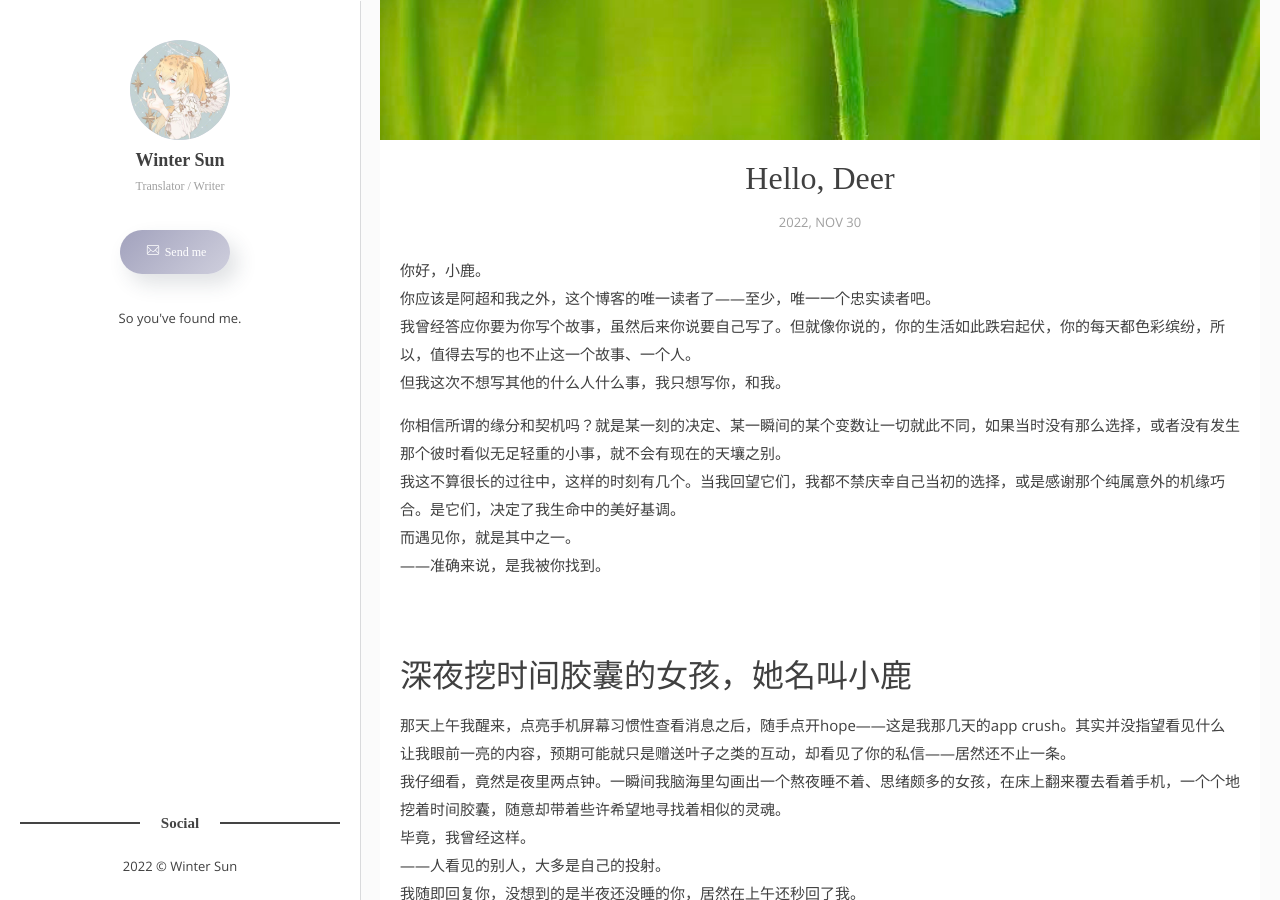
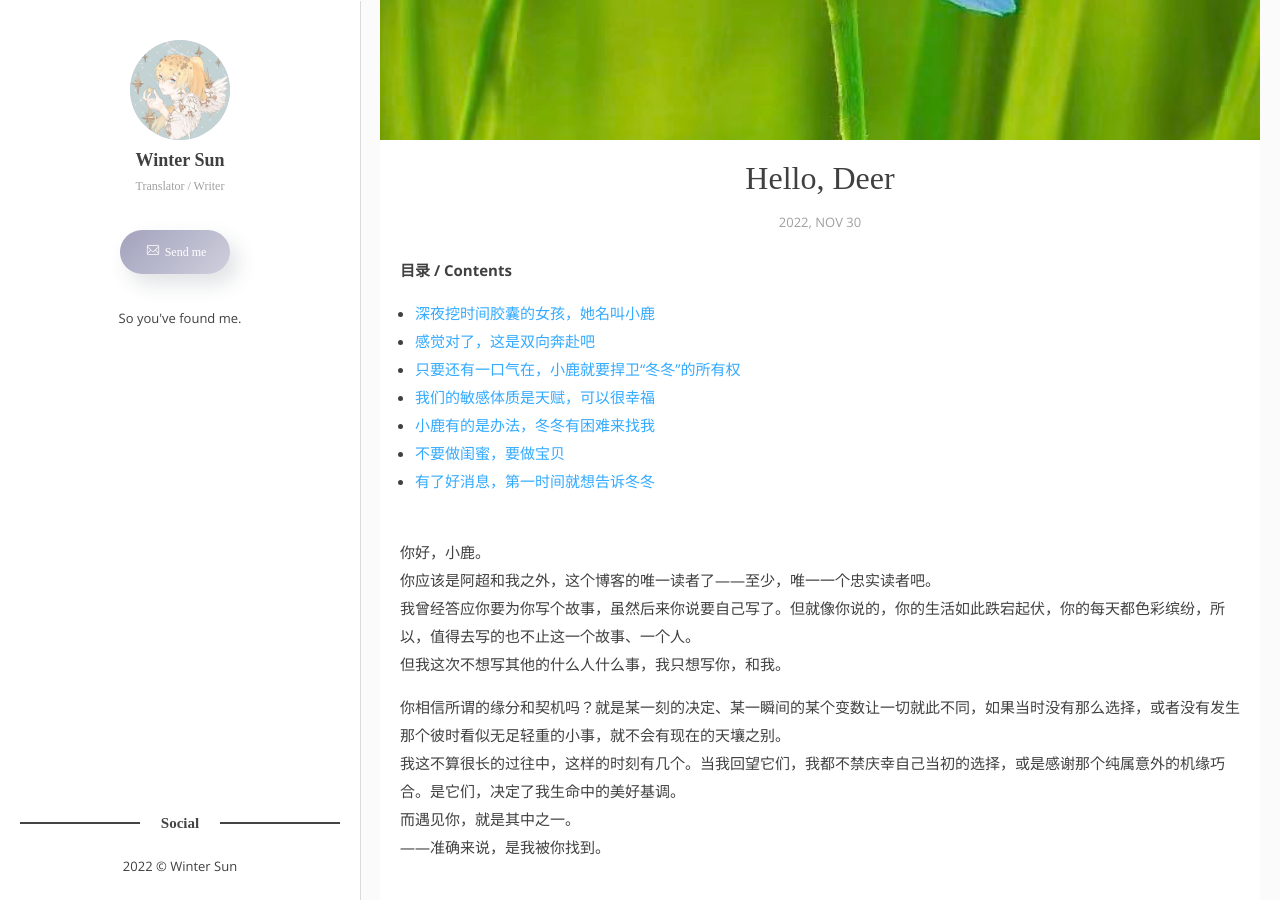
Before and after one commit to DXWinterSun/DXWinterSun.github.io, a Jekyll site: the page built from _posts/2022-11-30-hello-deer.md, in a window 1280 px wide and 900 px high, scrolled down 373 px. Built offline with Jekyll 4.4.1, drawn with Linux system fonts in a browser that asks for light colours; some web fonts are replaced.

Commit message:
增加目录

```diff
--- a/_posts/2022-11-30-hello-deer.md
+++ b/_posts/2022-11-30-hello-deer.md
@@ -7,6 +7,10 @@ tags: [daily, 中文]
 categories: Daily
 summary: "Hello, Deer. Hello, dear."
 ---
+**目录 / Contents**
+* Kramdown table of contents
+{:toc .toc}
+<br/>
 你好，小鹿。
 你应该是阿超和我之外，这个博客的唯一读者了——至少，唯一一个忠实读者吧。
 我曾经答应你要为你写个故事，虽然后来你说要自己写了。但就像你说的，你的生活如此跌宕起伏，你的每天都色彩缤纷，所以，值得去写的也不止这一个故事、一个人。
```
